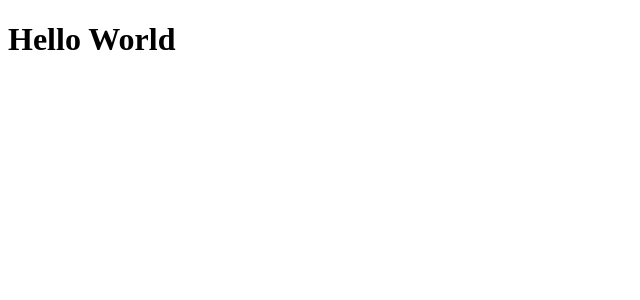
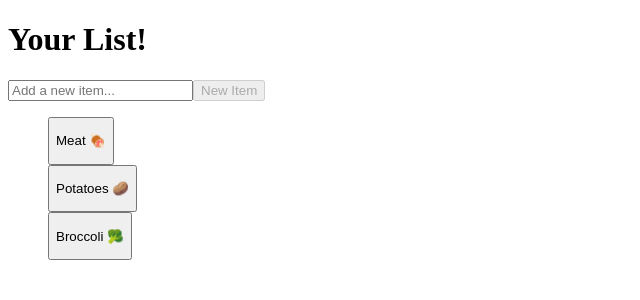
Before and after one commit to cristian-montes/shoppingList_lab, a React app: page / in a window 1280 px wide. Shown: the top 300 px of the page, without its empty margins (0-640 px from the left). Built offline with nearby package versions, Linux system fonts and the light colour scheme.

Commit message:
added - main components that I built in sandbox

```diff
--- a/src/App.jsx
+++ b/src/App.jsx
@@ -1,3 +1,5 @@
+import ListOfItems from "./views/ShopingList/ShopingList";
+
 export default function App() {
-  return <h1>Hello World</h1>;
+  return <ListOfItems />;
 }
--- /dev/null
+++ b/src/components/AddItem/AddItem.jsx
@@ -0,0 +1,25 @@
+import React, { useState } from "react";
+import "./AddItem.css";
+
+export default function AddItem({ handleAddItem }) {
+  const [text, setText] = useState("");
+
+  const handleSubmit = (event) => {
+    event.preventDefault();
+    setText("");
+    handleAddItem(text);
+  };
+  return (
+    <form onSubmit={handleSubmit}>
+      <input
+        className="main-input"
+        placeholder="Add a new item..."
+        value={text}
+        onChange={(event) => setText(event.target.value)}
+      />
+      <button disabled={!text.length} className="submit" type="submit">
+        New Item
+      </button>
+    </form>
+  );
+}
--- /dev/null
+++ b/src/components/AddItem/Additem.css
@@ -0,0 +1,19 @@
+.main-input {
+    background-color: lightgray;
+    width: 15rem;
+    height: 2rem;
+    border-radius: 0.4rem;
+    padding: 0.3rem;
+    border-color: rgba(0, 255, 159, 0.7);
+  }
+
+  .submit {
+    width: 6rem;
+    height: 2.5rem;
+    border-radius: 0.7rem;
+    background-color: rgba(0, 255, 159, 0.7);
+    border-color: cornsilk;
+    border-width: 0.17rem;
+    font-weight: bolder;
+    text-transform: uppercase;
+  }
--- /dev/null
+++ b/src/components/ItemList/Item.jsx
@@ -0,0 +1,15 @@
+import React from "react";
+// import "./Item.css";
+export default function Item({ item, handleItemDelete }) {
+  return (
+    <>
+      <button
+        className="button-list"
+        type="text"
+        onClick={() => handleItemDelete(item.id)}
+      >
+        <p className="p-item">{item.text}</p>
+      </button>
+    </>
+  );
+}
--- /dev/null
+++ b/src/components/ItemList/ItemList.jsx
@@ -0,0 +1,17 @@
+import Item from "./Item";
+// import "./ItemList.css";
+
+export default function ItemList({ items, handleItemDelete }) {
+  console.log("items", items);
+  return (
+    <div className="ul-div">
+      <ul style={{ listStyleType: "none" }}>
+        {items.map((item) => (
+          <li key={item.id}>
+            <Item item={item} handleItemDelete={handleItemDelete} />
+          </li>
+        ))}
+      </ul>
+    </div>
+  );
+}
--- /dev/null
+++ b/src/views/ShopingList/ShopingList.jsx
@@ -0,0 +1,67 @@
+import React, { useReducer } from "react";
+import AddItem from "../../components/AddItem/AddItem";
+import ItemList from "../../components/ItemList/ItemList";
+
+
+
+const initialItems = [
+  { id: 330, text: "Meat 🍖", done: false },
+  { id: 331, text: "Potatoes 🥔", done: false },
+  { id: 332, text: "Broccoli 🥦", done: false }
+];
+
+function itemsReducer(items, action) {
+  switch (action.type) {
+    case "add": {
+      return [
+        ...items,
+        {
+          id: action.id,
+          text: action.text,
+          done: false
+        }
+      ];
+    }
+    case "update": {
+      return items.map((item) => {
+        if (item.id === action.task.id) {
+          return action.task;
+        }
+        return item;
+      });
+    }
+    case "delete": {
+      return items.filter((item) => item.id !== action.id);
+    }
+    default: {
+      throw Error(`Unknown action: ${action.type}`);
+    }
+  }
+}
+
+export default function ListOfItems() {
+  const [items, dispatch] = useReducer(itemsReducer, initialItems);
+
+  const handleAddItem = (text) => {
+    dispatch({
+      type: "add",
+      id: Math.floor(Math.random() * 1000),
+      text
+    });
+  };
+
+  const handleItemDelete = (taskId) => {
+    dispatch({
+      type: "delete",
+      id: taskId
+    });
+  };
+
+  return (
+    <>
+      <h1> Your List!</h1>
+      <AddItem handleAddItem={handleAddItem} />
+      <ItemList items={items} handleItemDelete={handleItemDelete} />
+    </>
+  );
+}
```
